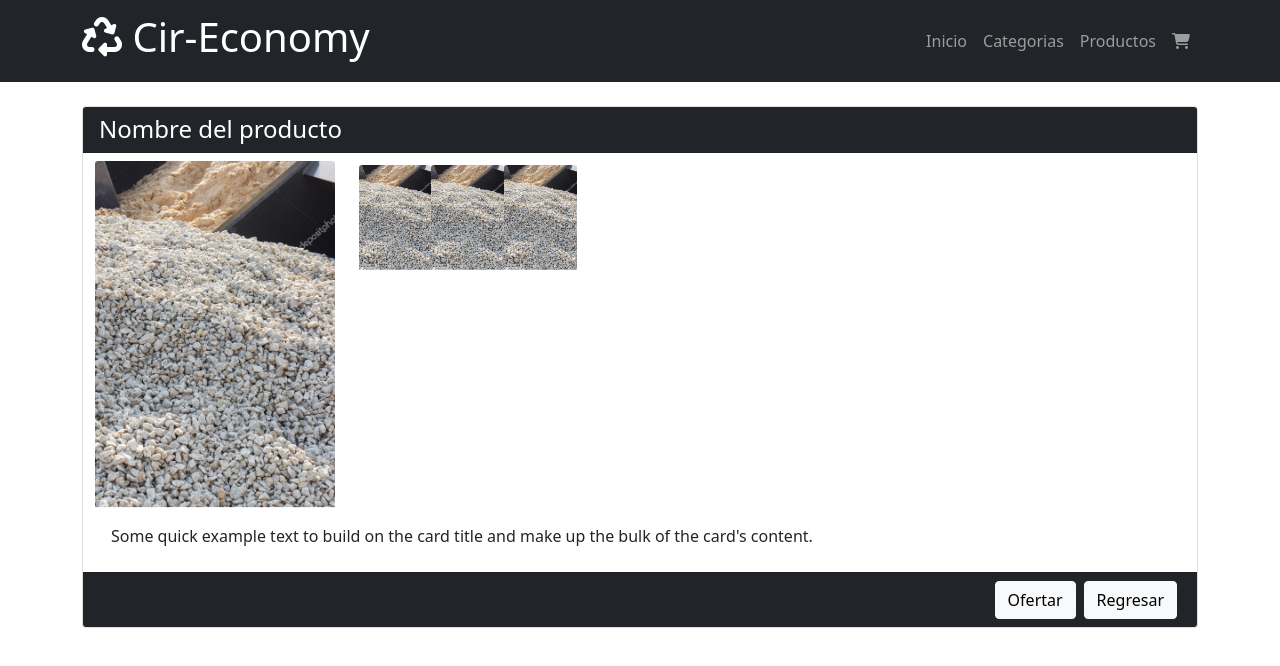
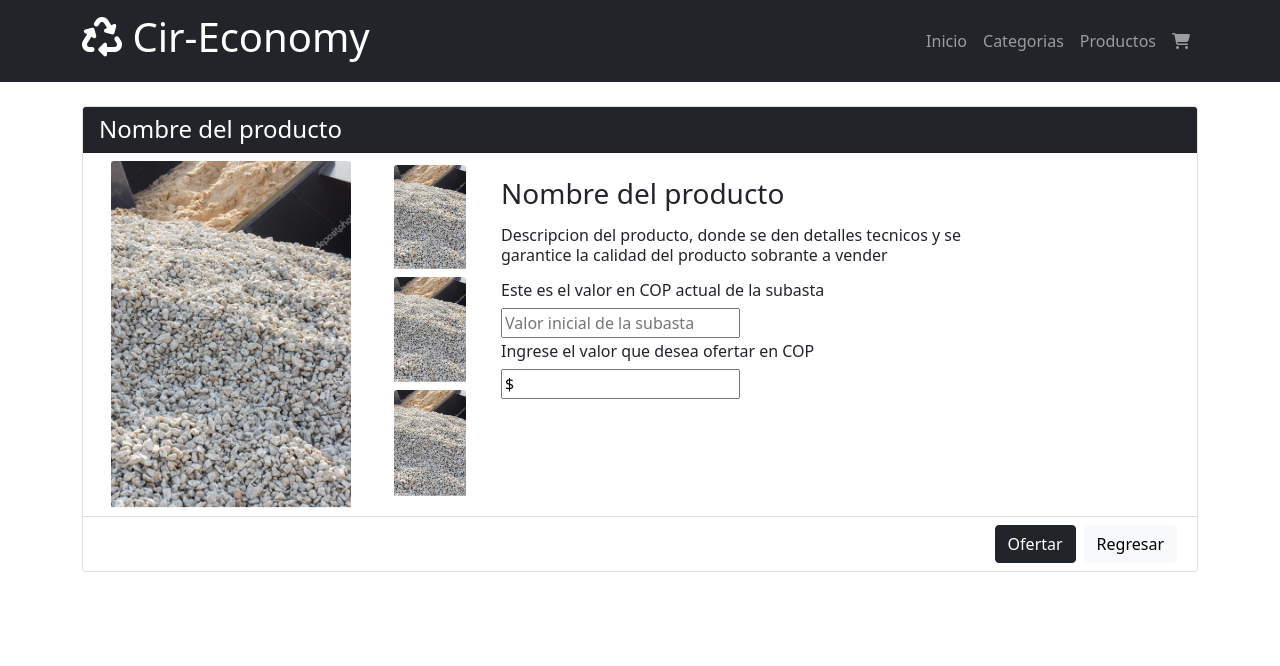
Before and after one commit to SantiMonto/CirEconomy, a React (Create React App) app in the folder frontend/: page /product in a window 1280 px wide. Shown: the top 666 px of the page. Built offline with nearby package versions, Linux system fonts and the light colour scheme.

Commit message:
feat: completed the produt page

```diff
--- a/frontend/src/pages/Product.jsx
+++ b/frontend/src/pages/Product.jsx
@@ -1,5 +1,5 @@
 import React from 'react';
-import { Card, Button, Container, Row, Col } from 'react-bootstrap';
+import { Card, Button, Container, Row, Col, Form, InputGroup } from 'react-bootstrap';
 import Producto from '../images/producto.png'
 
 const Product = () => {
@@ -7,26 +7,42 @@ const Product = () => {
         <Container className='mt-4 d-flex mx-auto'>
             <Card>
                 <Card.Header className='bg-dark text-white' as="h4">Nombre del producto</Card.Header>
-                <Row className='my-2 d-flex mx-auto'>
-                    <Col md="auto">
+                <Row className='my-2 mx-2'>
+                    <Col xs={3} className='mx-2'>
                         <Card.Img style={{ width: '15rem' }} variant="top" src={Producto} />
                     </Col>
-                    <Col>
+                    <Col xs={1}>
                         <Card.Img className='my-1' style={{ width: '4.5rem' }} variant="top" src={Producto} />
                         <Card.Img className='my-1' style={{ width: '4.55rem' }} variant="top" src={Producto} />
                         <Card.Img className='my-1' style={{ width: '4.55rem' }} variant="top" src={Producto} />
                     </Col>
-                    <Col md="auto">
+                    <Col xs={6}>
                         <Card.Body>
                             <Card.Text>
-                                Some quick example text to build on the card title and make up the
-                                bulk of the card's content.
+                                <p>
+                                    <h3>Nombre del producto</h3>
+                                </p>
+                                <p>
+                                    <h6>
+                                        Descripcion del producto, donde se den detalles tecnicos y
+                                        se garantice la calidad del producto sobrante a vender
+                                    </h6>
+                                </p>
+                                <section className='my-1'>
+                                    <h6>Este es el valor en COP actual de la subasta</h6>
+                                    <input placeholder="Valor inicial de la subasta" readOnly />
+                                </section>
+                                <section className='my-1'>
+                                    <h6>Ingrese el valor que desea ofertar en COP</h6>
+                                    <input className="mb-3" placeholder="Valor a ofertar" defaultValue={'$'}>
+                                    </input>
+                                </section>
                             </Card.Text>
                         </Card.Body>
                     </Col>
                 </Row>
-                <Card.Footer className='text-end bg-dark text-white'>
-                    <Button className='mx-1' variant="light">Ofertar</Button>
+                <Card.Footer className='text-end bg-white text-white'>
+                    <Button className='mx-1' variant="dark">Ofertar</Button>
                     <Button className='mx-1' variant="light">Regresar</Button>
                 </Card.Footer>
             </Card>
```
